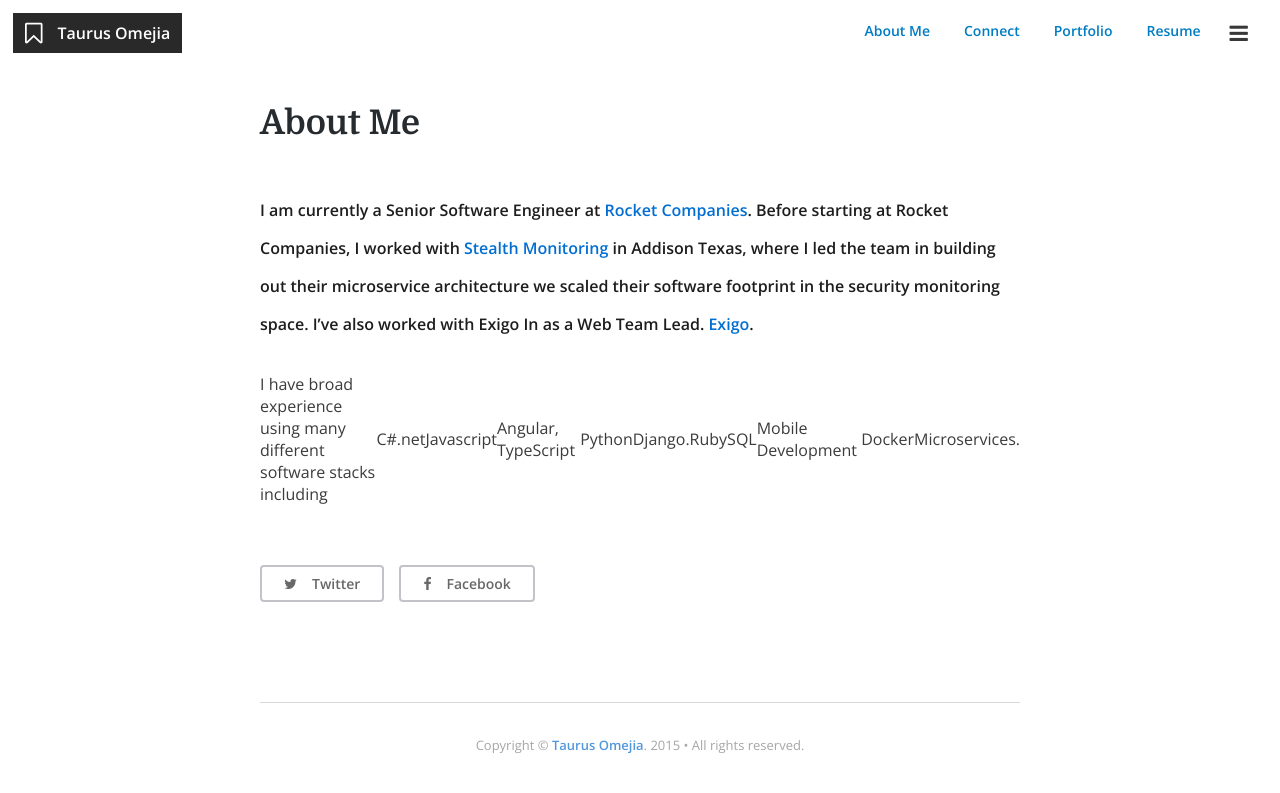
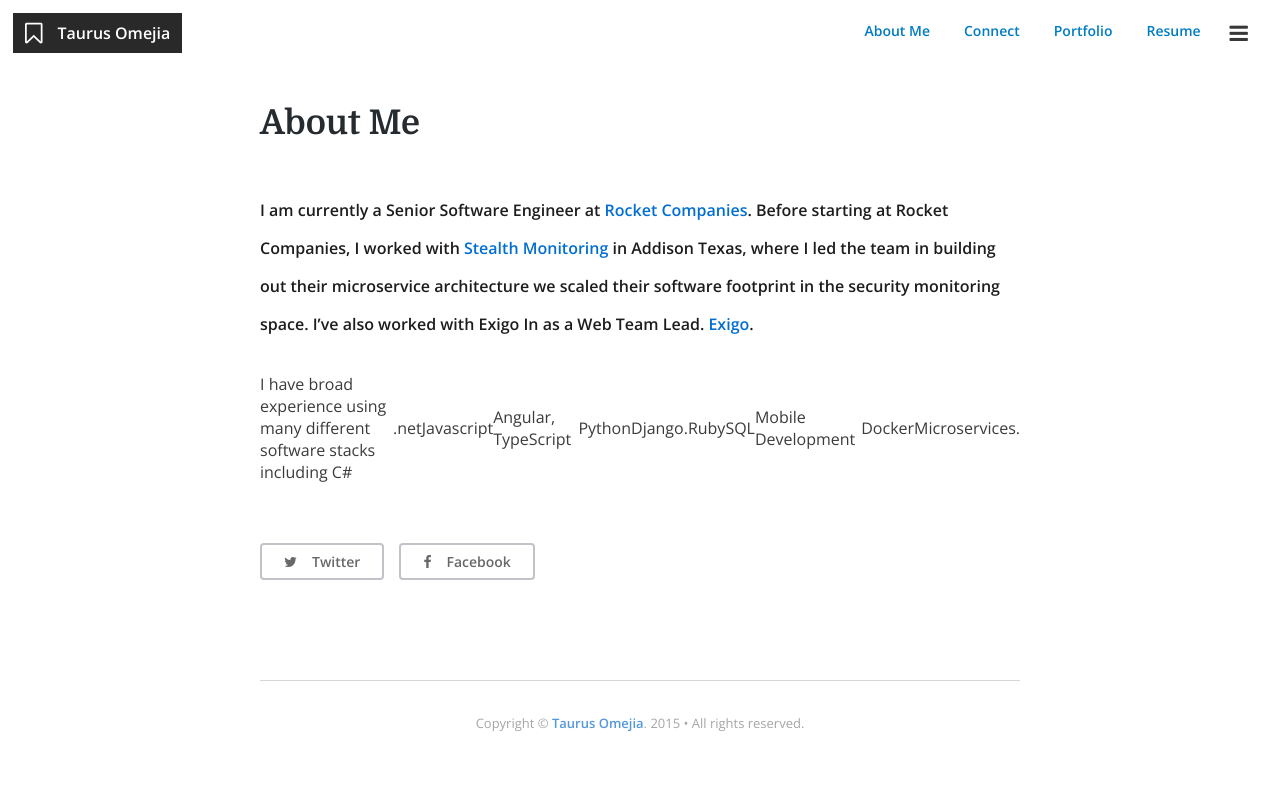
Before and after one commit to bolenton/bolenton.github.io, a Jekyll site: the page built from about.md, in a window 1280 px wide. Shown: the top 793 px of the page. Built offline with Jekyll 4.4.1, drawn with Linux system fonts in a browser that asks for light colours; nearby versions of some CDN libraries; comment, search, counter and statistics services are not loaded.

```diff
--- a/about.md
+++ b/about.md
@@ -7,7 +7,7 @@ comments: false
 
 I am currently a Senior Software Engineer at [Rocket Companies](https://www.rocketcompanies.com/){:target="_blank"}. Before starting at Rocket Companies, I worked with [Stealth Monitoring](https://www.stealthmonitoring.com/){:target="_blank"} in Addison Texas, where I led the team in building out their microservice architecture we scaled their software footprint in the security monitoring space. I've also worked with Exigo In as a Web Team Lead. [Exigo](http://exigo.com/){:target="_blank"}.
 
-I have broad experience using many different software stacks including | C# | .net | Javascript | Angular, TypeScript | Python | Django. | Ruby | SQL | Mobile Development | Docker | Microservices.
+I have broad experience using many different software stacks including C# | .net | Javascript | Angular, TypeScript | Python | Django. | Ruby | SQL | Mobile Development | Docker | Microservices.
 
 
 <div class="profile {% if page.featured == true %} featured {% endif %}">
```
